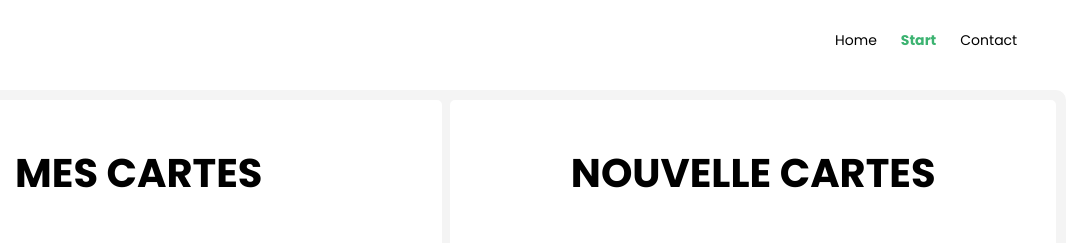
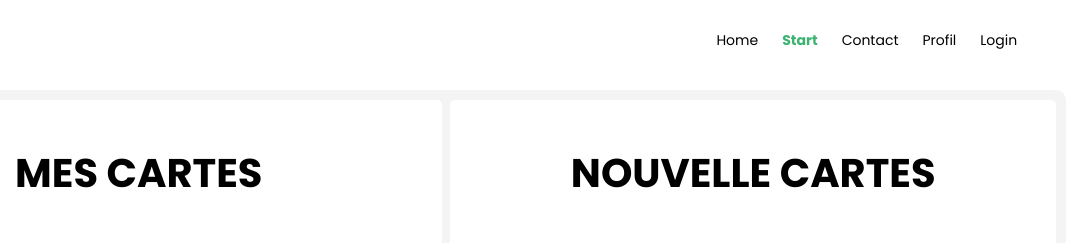
Before and after one commit to Adnanezem/greenTrace, a plain HTML site: page front/html/formulaire.html in a window 1280 px wide. Shown: the top 243 px of the page, 194-1280 px from the left. Drawn offline with nearby package versions, Linux system fonts and the light colour scheme; files whose address does not match are found by name.

Commit message:
Développement du front - #4: Retour à zéro 4

```diff
--- a/front/html/formulaire.html
+++ b/front/html/formulaire.html
@@ -20,6 +20,8 @@
                     <li class="nav-items"><a href="index.html?page=accueil">Home</a></li>
                     <li class="nav-items"><a href="index.html?page=formulaire" class="active">Start</a></li>
                     <li class="nav-items"><a href="index.html?page=contact">Contact</a></li>
+                    <li class="nav-items"><a id="profilNav" href="index.html?page=profil">Profil</a></li>
+                    <li class="nav-items"><a id="loginNav" href="index.html?page=login">Login</a></li>
                 </ul>
             </div>
             <div class="hamburger">
```
Also changed, not shown: front/html/accueil.html (+2 -2 lines), front/html/contact.html (+3 -2 lines), front/html/login.html (+2 -1 lines), front/html/profil.html (+2 -1 lines).
